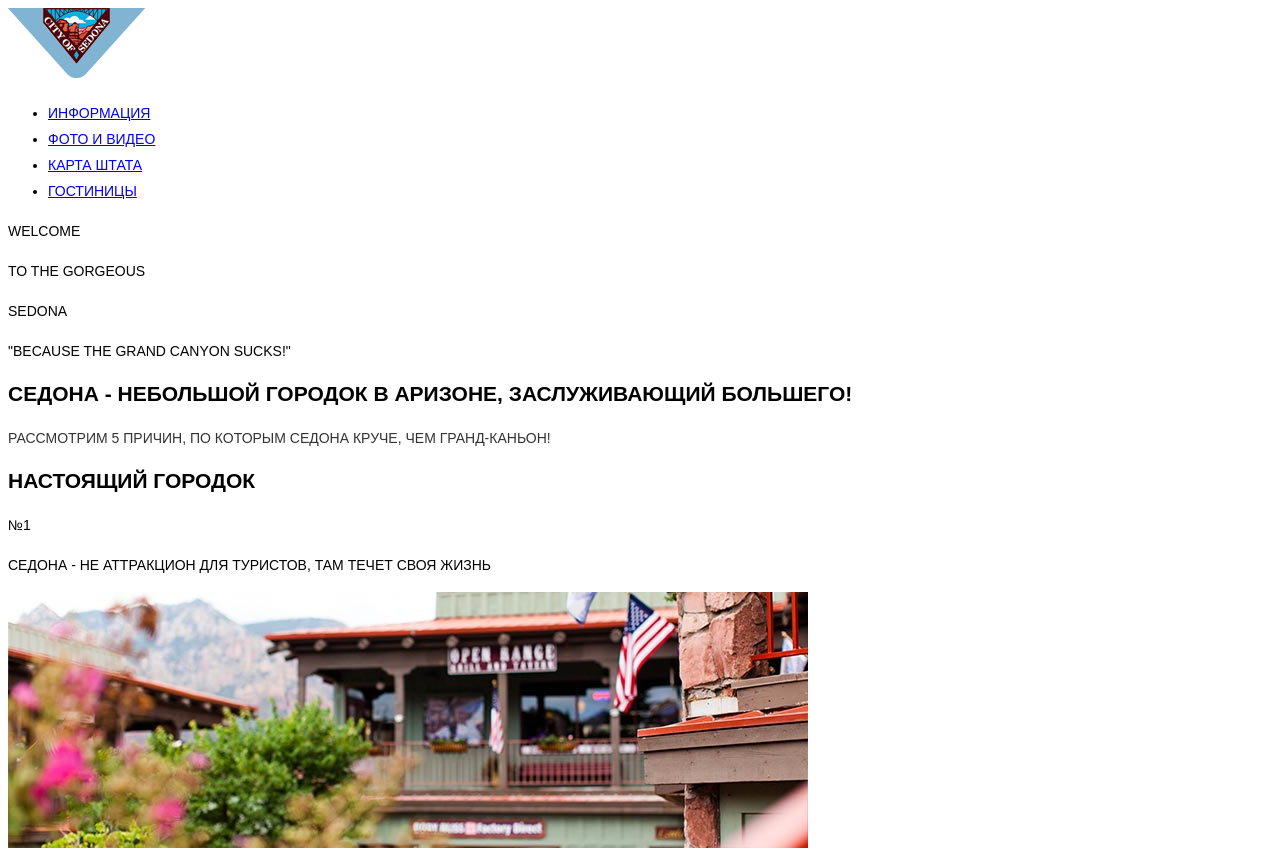
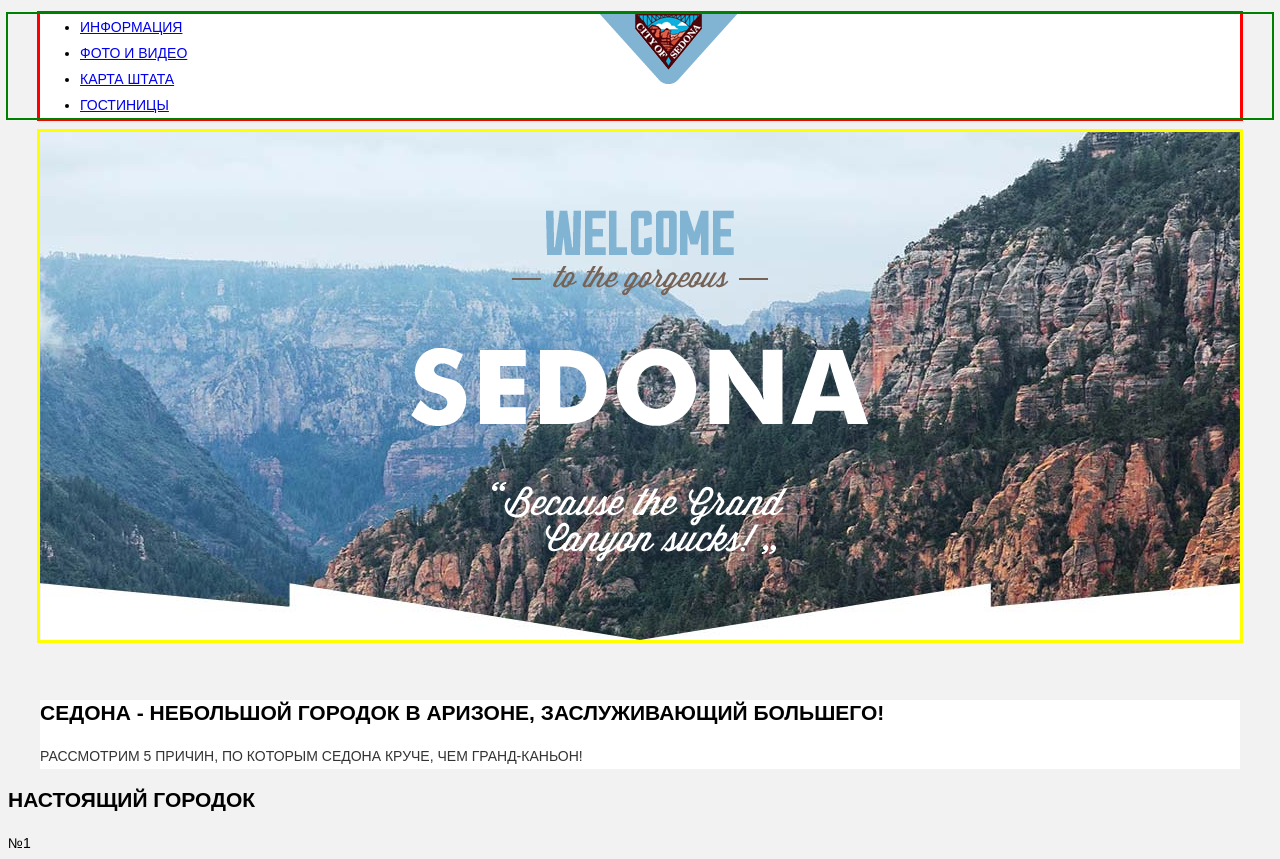
Before and after one commit to vmulsh/245694-sedona, a plain HTML site: page index.html in a window 1280 px wide. Shown: the top 859 px of the page. Drawn offline with Linux system fonts and the light colour scheme.

Commit message:
Редактирую сетку

```diff
--- a/css/style.css
+++ b/css/style.css
@@ -17,6 +17,7 @@
 */
 
 body {
+  background-color: #f2f2f2;
   font-family: "PT-Sans-Regular", "Arial", sans-serif;
   font-size: 14px;
   line-height: 26px;
@@ -33,3 +34,54 @@ body {
 .sedona-reasons {
   color: #333333;
 }
+.main-header {
+/*net style*/
+  border-color: green;
+  outline: 2px solid green;
+  min-height: 56px;
+}
+.main-navigation {
+  background-color: white;
+  width: 1200px;
+  padding: 0;
+  margin: 0 auto;
+  /*net style*/
+  min-height: 56px;
+  border-color: red;
+  outline: 3px solid red;
+}
+.logo {
+  position: absolute;
+  width: 138px;
+  height: 70px;
+  left: 600px;
+}
+.full-width {
+  width: 1200px;
+  margin: 0 auto;
+  background-color: white;
+}
+.main {
+  background-color: white;
+}
+.main-sedona {
+  width: 1200px;
+  height: 508px;
+  background-color: white;
+  background: #f2f2f2 url("../img/sedona_background.jpg") no-repeat;
+  margin-bottom: 60px;
+  /*net style*/
+  border-color: yellow;
+  outline: 3px solid yellow;
+}
+div .welcome,
+div .gorgeous,
+div .sedona,
+div .reason {
+  display: none;
+}
+div .main-sedona img {
+  position: relative;
+  top: 78px;
+  left: 371px;
+}
--- a/index.html
+++ b/index.html
@@ -7,10 +7,10 @@
   </head>
   <body>
     <div class="main-align">
+      <div class="logo">
+        <a href="#"><img src="img/logo.png" width="138" height="70" alt="City of Sedona"></a>
+      </div>
       <header class="main-header">
-        <div class="logo">
-          <a href="#"><img src="img/logo.png" width="138" height="70" alt="City of Sedona"></a>
-        </div>
         <nav class="main-navigation">
           <ul>
             <li>
@@ -30,12 +30,13 @@
       </header>
      <main>
           <div class="full-width main-sedona">
-            <p class="welcome">welcome</p>
-            <p class="gorgeous">to the gorgeous</p>
-            <p class="sedona">sedona</p>
-            <p class="reason">"Because the Grand Canyon sucks!"</P>
+              <img src="img/welcometext.png" width="458" height="352" alt="Welcome text">
+              <p class="welcome">welcome</p>
+              <p class="gorgeous">to the gorgeous</p>
+              <p class="sedona">sedona</p>
+              <p class="reason">"Because the Grand Canyon sucks!"</p>
           </div>
-          <div class="full-width">
+          <div class="full-width sub-sedona">
             <h2 class="sedona-briefly">седона - небольшой городок в аризоне, заслуживающий большего!</h2>
             <p class="sedona-reasons">рассмотрим 5 причин, по которым седона круче, чем гранд-каньон!</p>
           </div>
```
Also changed, not shown: catalog.html (+2 -1 lines), img/welcome_text.png (deleted), img/welcometext.png (added).
